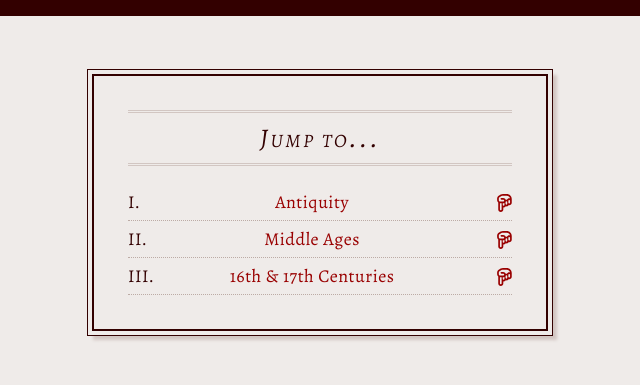
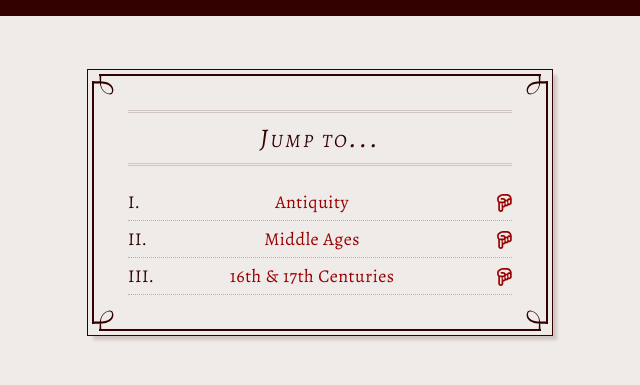
Before and after one commit to Andreea34/travel-grand-tour, a plain HTML site: page index.html in a window 1280 px wide. Shown: the part 510-895 px from the top of the page, 320-960 px from the left. Drawn offline with nearby package versions, Linux system fonts and the light colour scheme.

Commit message:
uri fix for bg images

```diff
--- a/assets/styles/main.css
+++ b/assets/styles/main.css
@@ -203,7 +203,7 @@ body > footer .copyright {
   -webkit-box-shadow: 0 0 0 1px #300, 5px 5px 3px #D2C6C2;
           box-shadow: 0 0 0 1px #300, 5px 5px 3px #D2C6C2;
   background: transparent;
-  background: url("assets/styles/svg/corner-top-left.svg") no-repeat 0 0, url("assets/styles/svg/corner-top-right.svg") no-repeat 100% 0, url("assets/styles/svg/corner-bottom-right.svg") no-repeat 100% 100%, url("assets/styles/svg/corner-bottom-left.svg") no-repeat 0 100%;
+  background: url("../styles/svg/corner-top-left.svg") no-repeat 0 0, url("../styles/svg/corner-top-right.svg") no-repeat 100% 0, url("../styles/svg/corner-bottom-right.svg") no-repeat 100% 100%, url("../styles/svg/corner-bottom-left.svg") no-repeat 0 100%;
 }
 
 .frame::before {
@@ -212,7 +212,7 @@ body > footer .copyright {
   width: 100%;
   height: 7px;
   background: transparent;
-  background: url("assets/styles/svg/corner-mask.svg") no-repeat 0 0/7px, url("assets/styles/svg/corner-mask.svg") no-repeat 100% 0/7px;
+  background: url("../styles/svg/corner-mask.svg") no-repeat 0 0/7px, url("../styles/svg/corner-mask.svg") no-repeat 100% 0/7px;
 }
 
 .frame::after {
@@ -221,7 +221,7 @@ body > footer .copyright {
   width: 100%;
   height: 7px;
   background: transparent;
-  background: url("assets/styles/svg/corner-mask.svg") no-repeat 100% 100%/7px, url("assets/styles/svg/corner-mask.svg") no-repeat 0 100%/7px;
+  background: url("../styles/svg/corner-mask.svg") no-repeat 100% 100%/7px, url("../styles/svg/corner-mask.svg") no-repeat 0 100%/7px;
 }
 
 .frame > :first-child {
```
